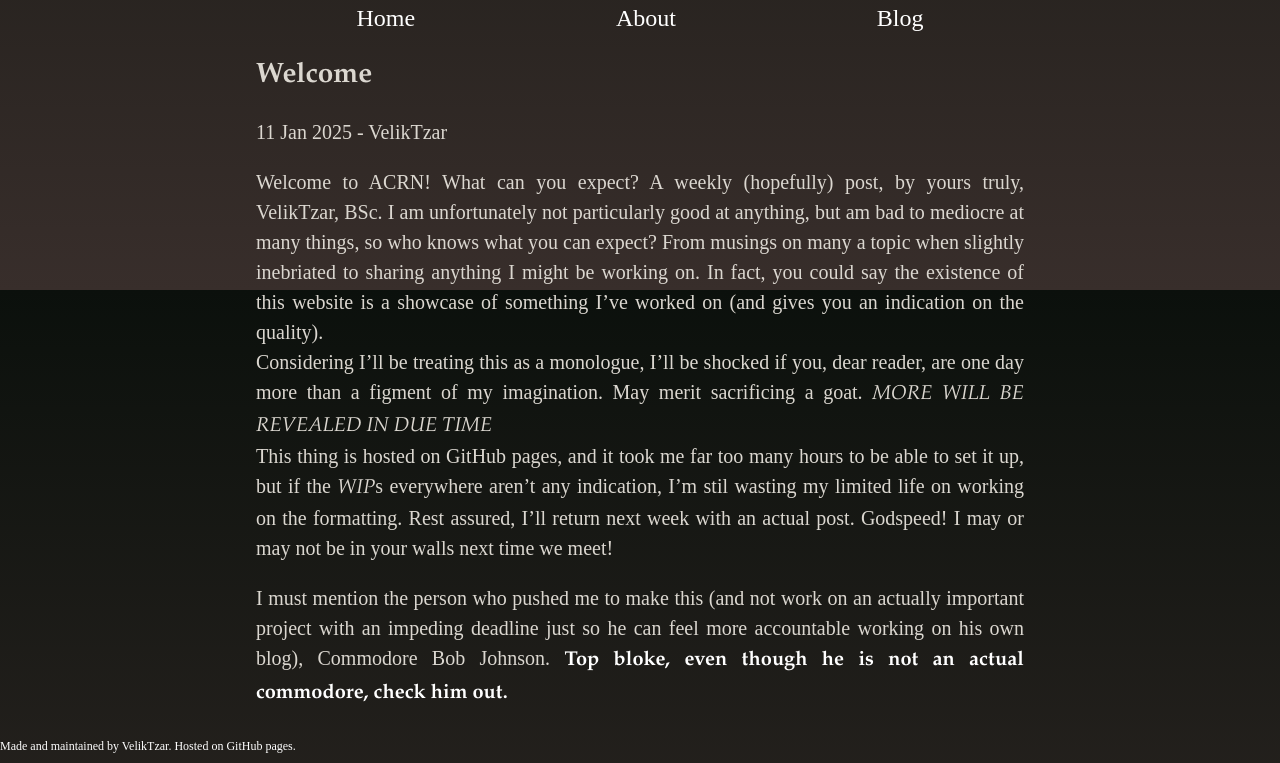
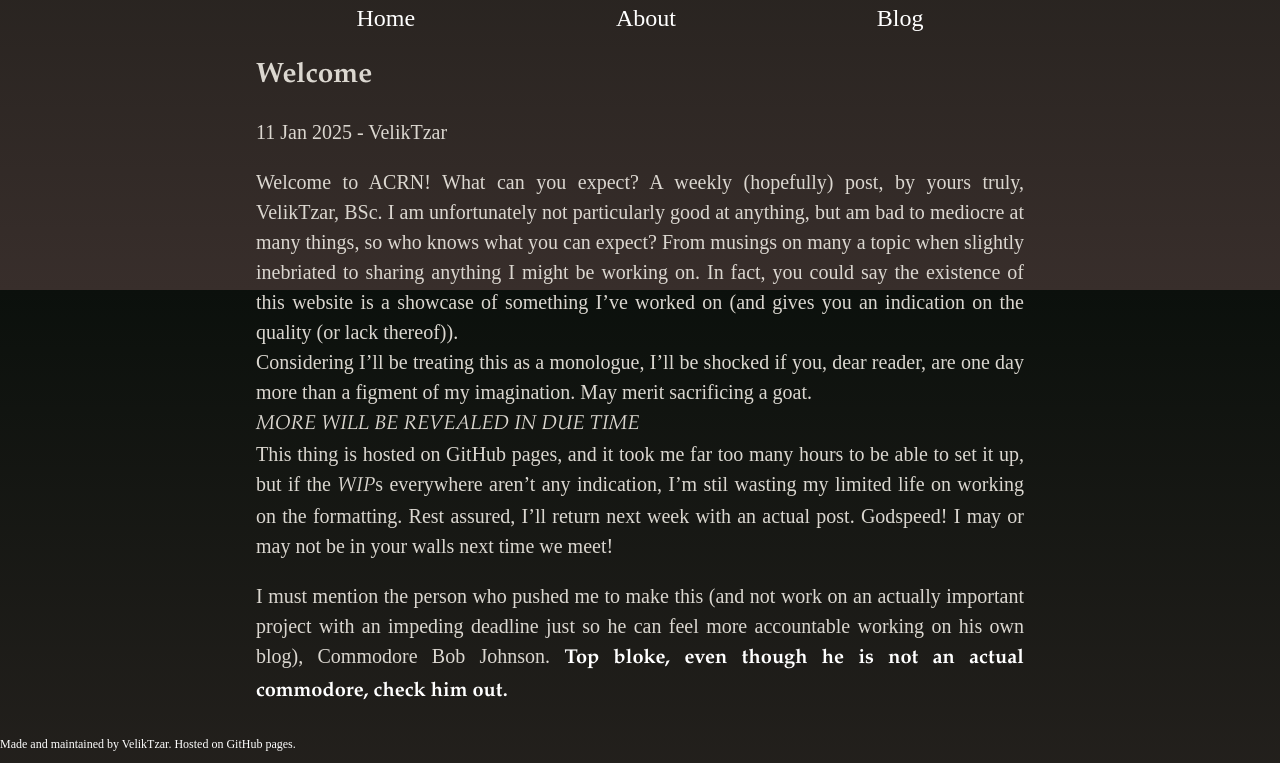
Before and after one commit to VelikTzar/acrn, a Jekyll site: the page built from _posts/2025-01-12-welcome.md, in a window 1280 px wide. Shown: the part 610-1373 px from the top of the page. Built offline with Jekyll 4.4.1, drawn with Linux system fonts in a browser that asks for light colours; some web fonts are replaced.

Commit message:
Update 2025-01-12-welcome.md

```diff
--- a/_posts/2025-01-12-welcome.md
+++ b/_posts/2025-01-12-welcome.md
@@ -6,8 +6,8 @@ categories: Welcome
 author: VelikTzar
 excerpt: Welcome to ACRN!
 ---
-Welcome to ACRN! What can you expect? A weekly (hopefully) post, by yours truly, VelikTzar, BSc. I am unfortunately not particularly good at anything, but am bad to mediocre at many things, so who knows what you can expect? From musings on many a topic when slightly inebriated to sharing anything I might be working on. In fact, you could say the existence of this website is a showcase of something I've worked on (and gives you an indication on the quality).\
-Considering I'll be treating this as a monologue, I'll be shocked if you, dear reader, are one day more than a figment of my imagination. May merit sacrificing a goat.
+Welcome to ACRN! What can you expect? A weekly (hopefully) post, by yours truly, VelikTzar, BSc. I am unfortunately not particularly good at anything, but am bad to mediocre at many things, so who knows what you can expect? From musings on many a topic when slightly inebriated to sharing anything I might be working on. In fact, you could say the existence of this website is a showcase of something I've worked on (and gives you an indication on the quality (or lack thereof)).\
+Considering I'll be treating this as a monologue, I'll be shocked if you, dear reader, are one day more than a figment of my imagination. May merit sacrificing a goat.\
 _MORE WILL BE REVEALED IN DUE TIME_\
 This thing is hosted on GitHub pages, and it took me far too many hours to be able to set it up, but if the *WIP*s everywhere aren't any indication, I'm stil wasting my limited life on working on the formatting. Rest assured, I'll return next week with an actual post.
 Godspeed! I may or may not be in your walls next time we meet!
```
